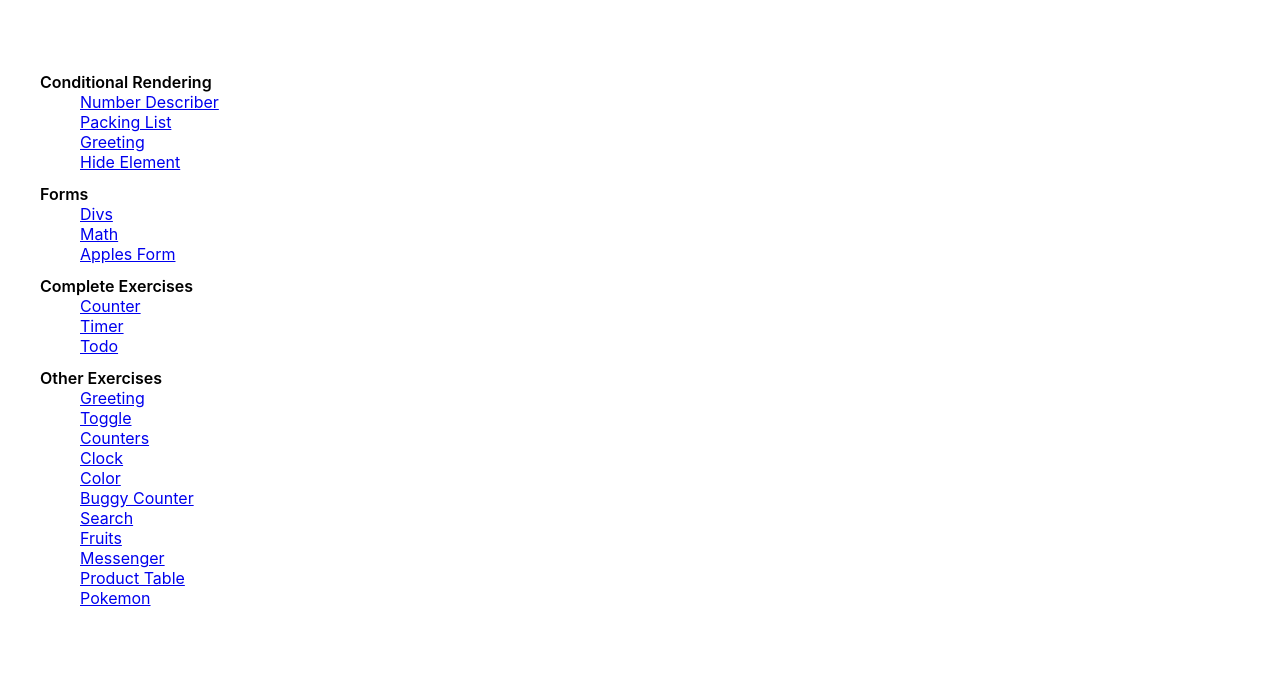
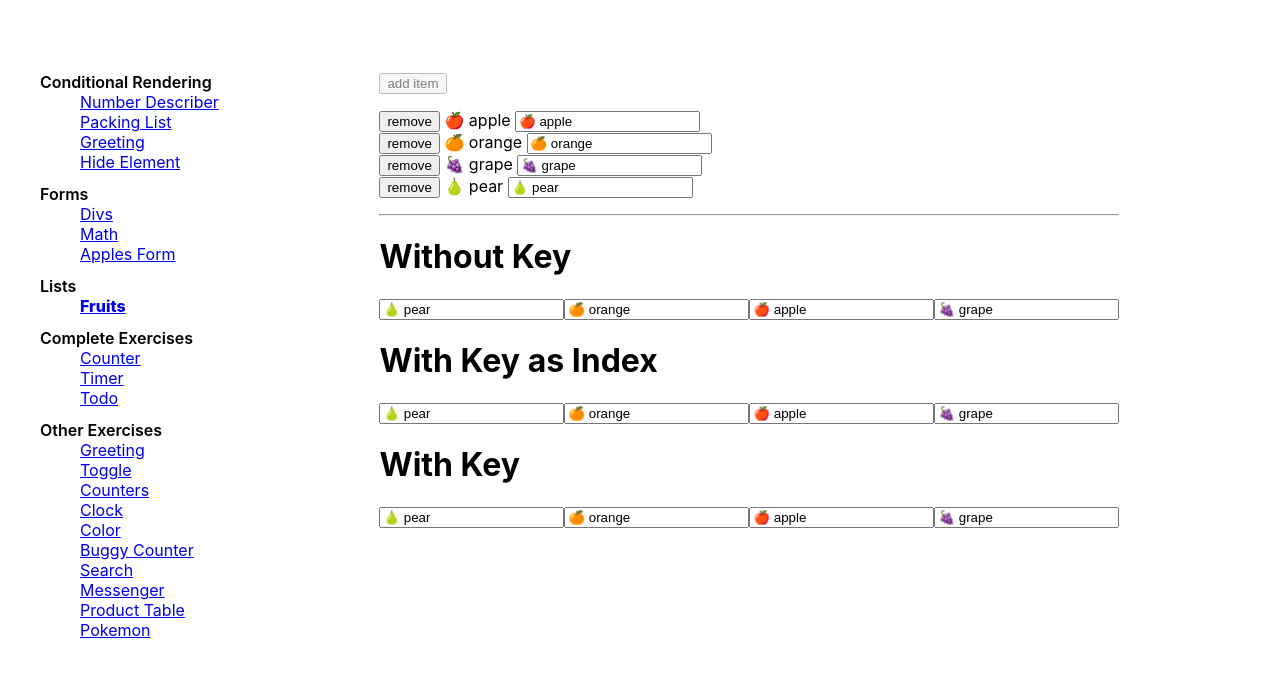
Before and after one commit to defytheflow/react-course, a React (Create React App) app: page /exercises/lists/fruits in a window 1280 px wide. Shown: the top 674 px of the page. Built offline with nearby package versions, Linux system fonts and the light colour scheme.

Commit message:
add docs folder, move Fruits to lists exercises

```diff
--- a/src/app.tsx
+++ b/src/app.tsx
@@ -8,6 +8,9 @@ import Greeting from './exercises/conditional-rendering/greeting'
 
 import Divs from './exercises/forms/divs'
 import Mathematics from './exercises/forms/math'
+import ApplesForm from './exercises/forms/apples-form'
+
+import Fruits from './exercises/lists/fruits'
 
 import Counter from './exercises/01-beginner/05-counter'
 import Timer from './exercises/02-intermediate/timer'
@@ -17,14 +20,12 @@ import Toggle from './exercises/01-beginner/02-toggle'
 import Color from './exercises/01-beginner/03-color'
 import BuggyCounter from './exercises/01-beginner/06-buggy-counter'
 import Search from './exercises/01-beginner/08-search'
-import Fruits from './exercises/01-beginner/10-fruits'
 import Messenger from './exercises/01-beginner/11-messenger'
 import Clock from './exercises/01-beginner/13-clock'
 import Pokemon from './exercises/02-intermediate/pokemon'
 import GreetingForm from './exercises/01-beginner/01-greeting'
 import Counters from './exercises/01-beginner/14-counters'
 import ProductTable from './exercises/01-beginner/15-product-table'
-import ApplesForm from './exercises/forms/01-apples-form'
 
 const conditionalRenderingLinks = [
   { to: '/exercises/conditional-rendering/number-describer', title: 'Number Describer' },
@@ -38,6 +39,8 @@ const formLinks = [
   { to: '/exercises/forms/math', title: 'Math' },
   { to: '/exercises/forms/apples-form', title: 'Apples Form' },
 ]
+
+const listsLinks = [{ to: '/exercises/lists/fruits', title: 'Fruits' }]
 
 const completeExercisesLinks = [
   { to: '/exercises/beginner/counter', title: 'Counter' },
@@ -53,7 +56,6 @@ const otherExercisesLinks = [
   { to: '/exercises/beginner/color', title: 'Color' },
   { to: '/exercises/beginner/buggy-counter', title: 'Buggy Counter' },
   { to: '/exercises/beginner/search', title: 'Search' },
-  { to: '/exercises/beginner/fruits', title: 'Fruits' },
   { to: '/exercises/beginner/messenger', title: 'Messenger' },
   { to: '/exercises/beginner/product-table', title: 'Product Table' },
   { to: '/exercises/intermediate/pokemon', title: 'Pokemon' },
@@ -80,6 +82,7 @@ export default function App() {
             <ul className='flex flex-col gap-3 list-none m-0'>
               <NavList title='Conditional Rendering' links={conditionalRenderingLinks} />
               <NavList title='Forms' links={formLinks} />
+              <NavList title='Lists' links={listsLinks} />
               <NavList title='Complete Exercises' links={completeExercisesLinks} />
               <NavList title='Other Exercises' links={otherExercisesLinks} />
             </ul>
@@ -102,12 +105,15 @@ export default function App() {
                 <Route path='apples-form' element={<ApplesForm />} />
               </Route>
 
+              <Route path='lists'>
+                <Route path='fruits' element={<Fruits />} />
+              </Route>
+
               <Route path='beginner'>
                 <Route path='buggy-counter' element={<BuggyCounter />} />
                 <Route path='clock' element={<Clock />} />
                 <Route path='color' element={<Color />} />
                 <Route path='counter' element={<Counter />} />
-                <Route path='fruits' element={<Fruits />} />
                 <Route path='messenger' element={<Messenger />} />
                 <Route path='search' element={<Search />} />
                 <Route path='toggle' element={<Toggle />} />
--- a/src/exercises/01-beginner/10-fruits.tsx
+++ /dev/null
@@ -1,97 +0,0 @@
-// https://github.com/kentcdodds/react-fundamentals
-import React from 'react'
-import Button from '../../utils/button'
-
-type ItemType = Readonly<{
-  id: string
-  value: string
-}>
-
-const allItems: ItemType[] = [
-  { id: 'apple', value: '🍎 apple' },
-  { id: 'orange', value: '🍊 orange' },
-  { id: 'grape', value: '🍇 grape' },
-  { id: 'pear', value: '🍐 pear' },
-]
-
-export default function Fruits() {
-  const [items, setItems] = React.useState(allItems)
-
-  function addItem() {
-    const itemIds = items.map(i => i.id)
-    setItems(prevItems => [...prevItems, allItems.find(i => !itemIds.includes(i.id))!])
-  }
-
-  function removeItem(item: ItemType) {
-    setItems(prevItems => prevItems.filter(i => i.id !== item.id))
-  }
-
-  return (
-    <div className='keys'>
-      <Button disabled={items.length >= allItems.length} onClick={addItem}>
-        add item
-      </Button>
-      <ul style={{ listStyle: 'none', paddingLeft: 0 }}>
-        {items.map(item => (
-          <li key={item.id}>
-            {/* Try removing a key or using index as a key and removing items from the start. */}
-            <button onClick={() => removeItem(item)}>remove</button>{' '}
-            <label htmlFor={`${item.id}-input`}>{item.value}</label>{' '}
-            <input id={`${item.id}-input`} defaultValue={item.value} />
-            {/* Or clear the defaultValue and try entering values yourself and then removing items from the start. */}
-          </li>
-        ))}
-      </ul>
-    </div>
-  )
-}
-
-// function FocusDemo() {
-//   const [items, setItems] = React.useState([
-//     { id: 1, value: 'apple' },
-//     { id: 2, value: 'orange' },
-//     { id: 3, value: 'grape' },
-//     { id: 4, value: 'pear' },
-//   ])
-
-//   React.useEffect(() => {
-//     const interval = setInterval(() => {
-//       setItems(shuffle(items))
-//     }, 1000)
-//     return () => clearInterval(interval)
-//   })
-
-//   return (
-//     <div>
-//       <div>
-//         <h1>Without Key</h1>
-//         {items.map(item => (
-//           <input value={item.value} />
-//         ))}
-//       </div>
-//       <div>
-//         <h1>With Key as Index</h1>
-//         {items.map((item, index) => (
-//           <input key={index} value={item.value} />
-//         ))}
-//       </div>
-//       <div>
-//         <h1>With Key</h1>
-//         {items.map(item => (
-//           <input key={item.id} value={item.value} />
-//         ))}
-//       </div>
-//     </div>
-//   )
-// }
-
-// function shuffle<T>(originalArray: readonly T[]): T[] {
-//   const arr = originalArray.slice()
-//   for (let i = arr.length - 1; i > 0; i--) {
-//     const j = Math.floor(Math.random() * (i + 1))
-//     const tmp = arr[i]
-//     arr[i] = arr[j]
-//     arr[j] = tmp
-//   }
-//   return arr
-// }
--- /dev/null
+++ b/src/exercises/lists/fruits.tsx
@@ -0,0 +1,116 @@
+// https://github.com/kentcdodds/react-fundamentals
+import React from 'react'
+import Button from '../../utils/button'
+
+type ItemType = Readonly<{
+  id: string
+  value: string
+}>
+
+const allItems: ItemType[] = [
+  { id: 'apple', value: '🍎 apple' },
+  { id: 'orange', value: '🍊 orange' },
+  { id: 'grape', value: '🍇 grape' },
+  { id: 'pear', value: '🍐 pear' },
+]
+
+export default function Fruits() {
+  const [items, setItems] = React.useState(allItems)
+
+  function addItem() {
+    const itemIds = items.map(i => i.id)
+    setItems(prevItems => [...prevItems, allItems.find(i => !itemIds.includes(i.id))!])
+  }
+
+  function removeItem(item: ItemType) {
+    setItems(prevItems => prevItems.filter(i => i.id !== item.id))
+  }
+
+  return (
+    <div>
+      <div className='keys'>
+        <Button disabled={items.length >= allItems.length} onClick={addItem}>
+          add item
+        </Button>
+        <ul style={{ listStyle: 'none', paddingLeft: 0 }}>
+          {items.map(item => (
+            <li key={item.id}>
+              {/* Try removing a key or using index as a key and removing items from the start. */}
+              <button onClick={() => removeItem(item)}>remove</button>{' '}
+              <label htmlFor={`${item.id}-input`}>{item.value}</label>{' '}
+              <input id={`${item.id}-input`} defaultValue={item.value} />
+              {/* Or clear the defaultValue and try entering values yourself and then removing items from the start. */}
+            </li>
+          ))}
+        </ul>
+      </div>
+      <hr />
+      <ShuffleFruits />
+    </div>
+  )
+}
+
+function ShuffleFruits() {
+  const [items, setItems] = React.useState(allItems)
+
+  React.useEffect(() => {
+    const interval = setInterval(() => {
+      setItems(shuffle)
+    }, 1000)
+    return () => clearInterval(interval)
+  }, [])
+
+  return (
+    <div>
+      {/* Try to focus an input and see what happens. */}
+      <div>
+        <h1>Without Key</h1>
+        {items.map(item => (
+          <input value={item.value} />
+        ))}
+      </div>
+      {/* Try to focus an input and see what happens. */}
+      <div>
+        <h1>With Key as Index</h1>
+        {items.map((item, index) => (
+          <input key={index} value={item.value} />
+        ))}
+      </div>
+      {/* Try to focus an input and see what happens. */}
+      <div>
+        <h1>With Key</h1>
+        {items.map(item => (
+          <input key={item.id} value={item.value} />
+        ))}
+      </div>
+    </div>
+  )
+}
+
+// TODO: lookup a better way to shuffle an array, that is stable and clear, understand it completely
+
+// function shuffle<T>(array: readonly T[]): T[] {
+//   const newArray = [...array]
+
+//   for (let i = 0, len = newArray.length; i < len; i++) {
+//     const j = Math.floor(Math.random() * (i + 1))
+//     const tmp = newArray[i]
+//     newArray[i] = newArray[j]
+//     newArray[j] = tmp
+//   }
+
+//   return newArray
+// }
+
+function shuffle<T>(array: readonly T[]): T[] {
+  const newArray = [...array]
+
+  for (let i = newArray.length - 1; i > 0; i--) {
+    const j = Math.floor(Math.random() * (i + 1))
+    const tmp = newArray[i]
+    newArray[i] = newArray[j]
+    newArray[j] = tmp
+  }
+
+  return newArray
+}
```
Also changed, not shown: prettier.config.js (+8 -2 lines), src/exercises/forms/apples-form.tsx (renamed from src/exercises/forms/01-apples-form.tsx), 2 other files (tests, documents, lock files or other folders).
